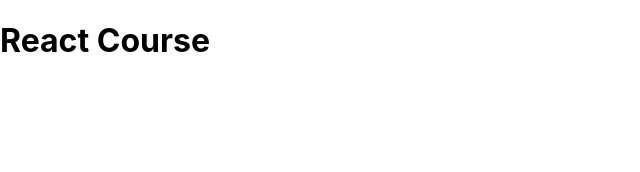
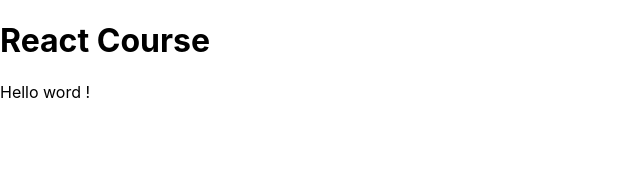
Before and after one commit to fabioramos18/React-Course, a React (Create React App) app in the folder initial-course-of-react/: page / in a window 1280 px wide. Shown: the top 172 px of the page, without its empty margins (0-640 px from the left). Built offline with nearby package versions, Linux system fonts and the light colour scheme.

Commit message:
Hello word

```diff
--- a/initial-course-of-react/src/App.js
+++ b/initial-course-of-react/src/App.js
@@ -4,6 +4,7 @@ const App = () => {
   return (
     <div>
       <h1>React Course</h1>
+      <p>Hello word !</p>
     </div>
   )
 }
```
